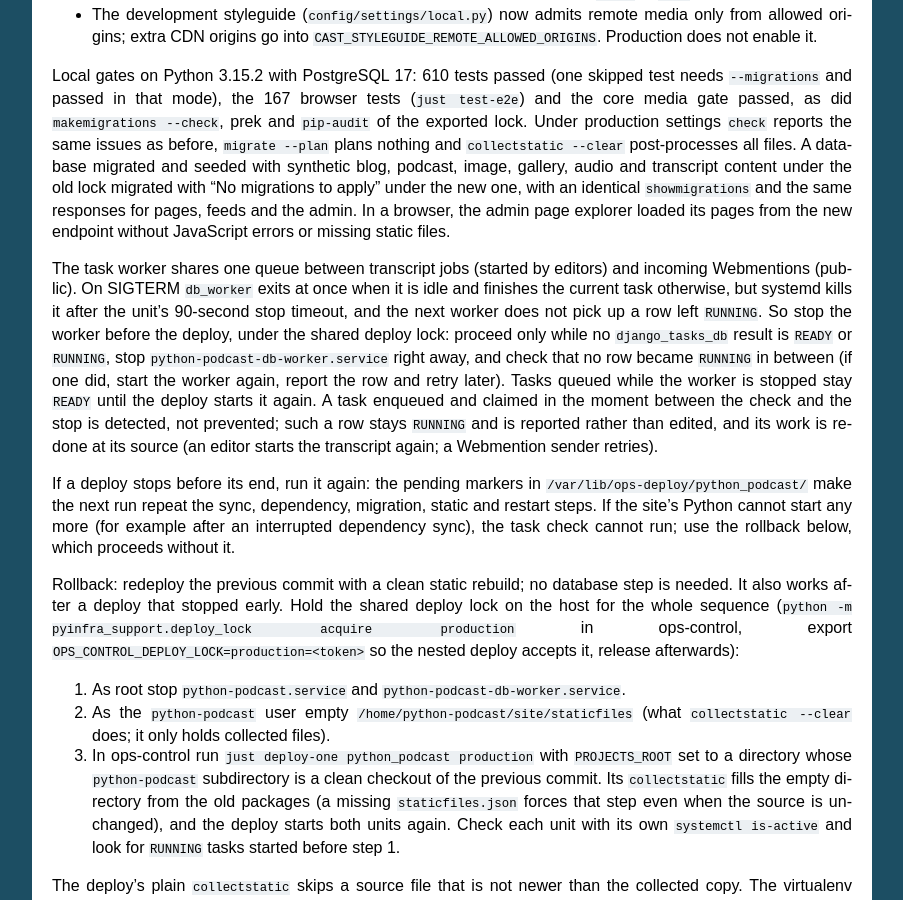
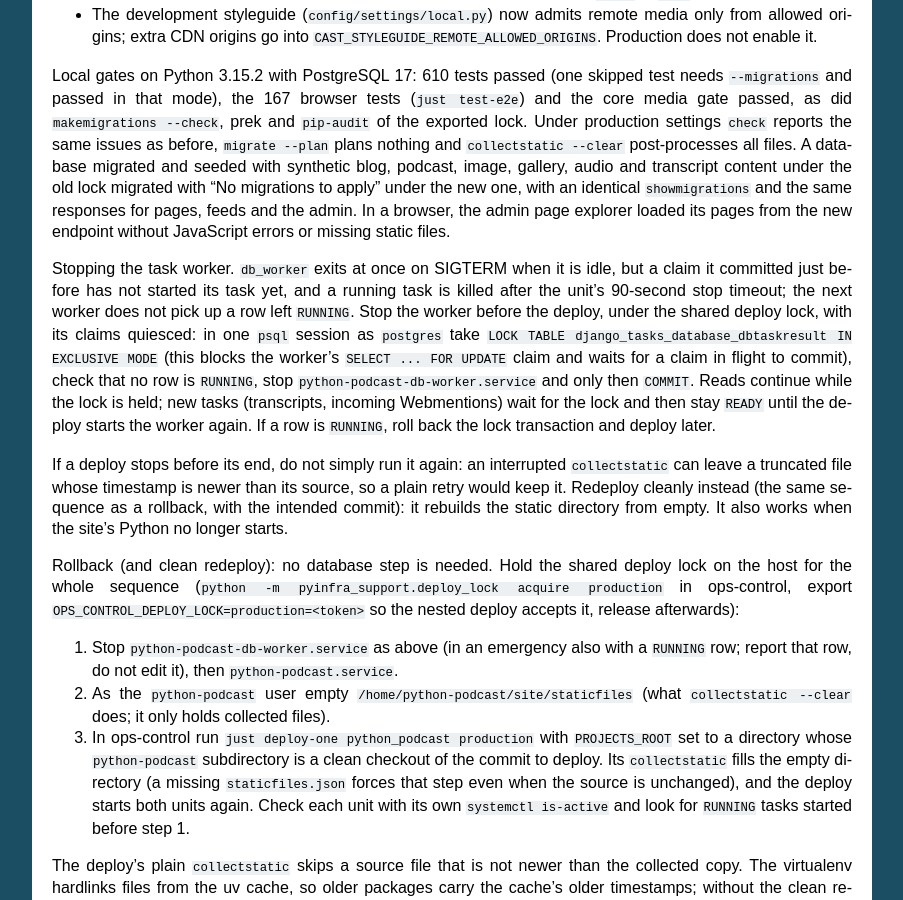
Before and after one commit to ephes/python-podcast, a Sphinx documentation site: the page built from docs/deploy.rst, in a window 1280 px wide and 900 px high, scrolled down 2196 px. Shown: the whole window, without its empty margins (198-1101 px from the left). Built offline with Sphinx 7.4.7, drawn with Linux system fonts in a browser that asks for light colours.

Commit message:
Quiesce task claims before stopping the worker and redeploy cleanly after an interrupted deploy

```diff
--- a/docs/deploy.rst
+++ b/docs/deploy.rst
@@ -142,44 +142,44 @@ responses for pages, feeds and the admin. In a browser, the admin page explorer
 loaded its pages from the new endpoint without JavaScript errors or missing
 static files.
 
-The task worker shares one queue between transcript jobs (started by editors)
-and incoming Webmentions (public). On SIGTERM ``db_worker`` exits at once when
-it is idle and finishes the current task otherwise, but systemd kills it after
-the unit's 90-second stop timeout, and the next worker does not pick up a row
-left ``RUNNING``. So stop the worker before the deploy, under the shared deploy
-lock: proceed only while no ``django_tasks_db`` result is ``READY`` or
-``RUNNING``, stop ``python-podcast-db-worker.service`` right away, and check
-that no row became ``RUNNING`` in between (if one did, start the worker again,
-report the row and retry later). Tasks queued while the worker is stopped stay
-``READY`` until the deploy starts it again. A task enqueued and claimed in the
-moment between the check and the stop is detected, not prevented; such a row
-stays ``RUNNING`` and is reported rather than edited, and its work is redone at
-its source (an editor starts the transcript again; a Webmention sender retries).
+Stopping the task worker. ``db_worker`` exits at once on SIGTERM when it is
+idle, but a claim it committed just before has not started its task yet, and
+a running task is killed after the unit's 90-second stop timeout; the next
+worker does not pick up a row left ``RUNNING``. Stop the worker before the
+deploy, under the shared deploy lock, with its claims quiesced: in one
+``psql`` session as ``postgres`` take ``LOCK TABLE
+django_tasks_database_dbtaskresult IN EXCLUSIVE MODE`` (this blocks the
+worker's ``SELECT ... FOR UPDATE`` claim and waits for a claim in flight to
+commit), check that no row is ``RUNNING``, stop
+``python-podcast-db-worker.service`` and only then ``COMMIT``. Reads continue
+while the lock is held; new tasks (transcripts, incoming Webmentions) wait for
+the lock and then stay ``READY`` until the deploy starts the worker again. If a
+row is ``RUNNING``, roll back the lock transaction and deploy later.
 
-If a deploy stops before its end, run it again: the pending markers in
-``/var/lib/ops-deploy/python_podcast/`` make the next run repeat the sync,
-dependency, migration, static and restart steps. If the site's Python cannot
-start any more (for example after an interrupted dependency sync), the task
-check cannot run; use the rollback below, which proceeds without it.
+If a deploy stops before its end, do not simply run it again: an interrupted
+``collectstatic`` can leave a truncated file whose timestamp is newer than its
+source, so a plain retry would keep it. Redeploy cleanly instead (the same
+sequence as a rollback, with the intended commit): it rebuilds the static
+directory from empty. It also works when the site's Python no longer starts.
 
-Rollback: redeploy the previous commit with a clean static rebuild; no
-database step is needed. It also works after a deploy that stopped early.
-Hold the shared deploy lock on the host for the whole
-sequence (``python -m pyinfra_support.deploy_lock acquire production`` in
-ops-control, export ``OPS_CONTROL_DEPLOY_LOCK=production=<token>`` so the
-nested deploy accepts it, release afterwards):
+Rollback (and clean redeploy): no database step is needed. Hold the shared
+deploy lock on the host for the whole sequence (``python -m
+pyinfra_support.deploy_lock acquire production`` in ops-control, export
+``OPS_CONTROL_DEPLOY_LOCK=production=<token>`` so the nested deploy accepts it,
+release afterwards):
 
-1. As root stop ``python-podcast.service`` and
-   ``python-podcast-db-worker.service``.
+1. Stop ``python-podcast-db-worker.service`` as above (in an emergency also
+   with a ``RUNNING`` row; report that row, do not edit it), then
+   ``python-podcast.service``.
 2. As the ``python-podcast`` user empty ``/home/python-podcast/site/staticfiles``
    (what ``collectstatic --clear`` does; it only holds collected files).
 3. In ops-control run ``just deploy-one python_podcast production`` with
    ``PROJECTS_ROOT`` set to a directory whose ``python-podcast`` subdirectory is
-   a clean checkout of the previous commit. Its ``collectstatic`` fills the
-   empty directory from the old packages (a missing ``staticfiles.json``
-   forces that step even when the source is unchanged), and the deploy starts
-   both units again. Check each unit with its own ``systemctl is-active`` and
-   look for ``RUNNING`` tasks started before step 1.
+   a clean checkout of the commit to deploy. Its ``collectstatic`` fills the
+   empty directory (a missing ``staticfiles.json`` forces that step even when
+   the source is unchanged), and the deploy starts both units again. Check each
+   unit with its own ``systemctl is-active`` and look for ``RUNNING`` tasks
+   started before step 1.
 
 The deploy's plain ``collectstatic`` skips a source file that is not newer
 than the collected copy. The virtualenv hardlinks files from the uv cache, so
```
